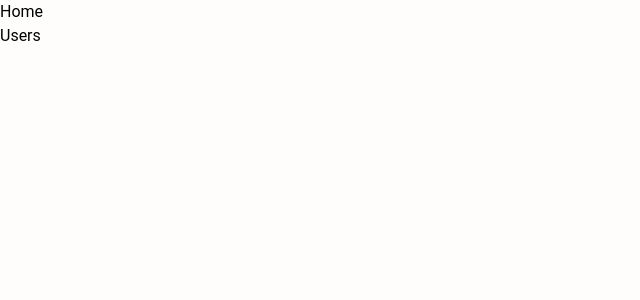
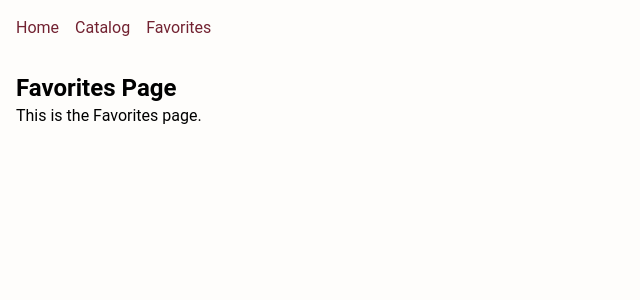
Before and after one commit to aleksandrvasilyev/caffinity, a React app in the folder client/: page /favorites in a window 1280 px wide. Before the commit this address had no page. Shown: the top 300 px of the page, without its empty margins (0-640 px from the left). Built offline with nearby package versions, Linux system fonts and the light colour scheme.

Commit message:
pages has been added

```diff
--- a/client/src/App.jsx
+++ b/client/src/App.jsx
@@ -2,8 +2,9 @@ import React from "react";
 import { Routes, Route } from "react-router-dom";
 import Nav from "./components/Nav";
 import Home from "./pages/Home/Home";
-import CreateUser from "./pages/User/CreateUser";
-import UserList from "./pages/User/UserList";
+import Cafe from "./pages/Cafe/Cafe";
+import Catalog from "./pages/Catalog/Catalog";
+import Favorite from "./pages/Favorite/Favorite";
 
 const App = () => {
   return (
@@ -11,8 +12,9 @@ const App = () => {
       <Nav />
       <Routes>
         <Route path="/" element={<Home />} />
-        <Route path="/user" element={<UserList />} />
-        <Route path="/user/create" element={<CreateUser />} />
+        <Route path="/cafe/:id" element={<Cafe />} />
+        <Route path="/catalog" element={<Catalog />} />
+        <Route path="/favorites" element={<Favorite />} />
       </Routes>
     </>
   );
--- a/client/src/components/Nav.jsx
+++ b/client/src/components/Nav.jsx
@@ -1,18 +1,27 @@
 import React from "react";
 import { Link } from "react-router-dom";
 
-import TEST_ID from "./Nav.testid";
-
 const Nav = () => {
   return (
-    <ul>
-      <Link to="/" data-testid={TEST_ID.linkToHome}>
-        <li>Home</li>
-      </Link>
-      <Link to="/user" data-testid={TEST_ID.linkToUsers}>
-        <li>Users</li>
-      </Link>
-    </ul>
+    <nav>
+      <ul className="flex space-x-4 p-4 text-accent">
+        <li>
+          <Link to="/" className="hover:text-gray-400">
+            Home
+          </Link>
+        </li>
+        <li>
+          <Link to="/catalog" className="hover:text-gray-400">
+            Catalog
+          </Link>
+        </li>
+        <li>
+          <Link to="/favorites" className="hover:text-gray-400">
+            Favorites
+          </Link>
+        </li>
+      </ul>
+    </nav>
   );
 };
 
--- /dev/null
+++ b/client/src/pages/Cafe/Cafe.jsx
@@ -0,0 +1,11 @@
+import React from "react";
+
+const Cafe = () => {
+  return (
+    <div className="p-4">
+      <h1 className="text-2xl font-bold">Cafe Page</h1>
+    </div>
+  );
+};
+
+export default Cafe;
--- /dev/null
+++ b/client/src/pages/Catalog/Catalog.jsx
@@ -0,0 +1,12 @@
+import React from "react";
+
+const Catalog = () => {
+  return (
+    <div className="p-4">
+      <h1 className="text-2xl font-bold">Catalog Page</h1>
+      <p>This is the Catalog page.</p>
+    </div>
+  );
+};
+
+export default Catalog;
--- /dev/null
+++ b/client/src/pages/Favorite/Favorite.jsx
@@ -0,0 +1,12 @@
+import React from "react";
+
+const Favorites = () => {
+  return (
+    <div className="p-4">
+      <h1 className="text-2xl font-bold">Favorites Page</h1>
+      <p>This is the Favorites page.</p>
+    </div>
+  );
+};
+
+export default Favorites;
--- a/client/src/pages/User/CreateUser.jsx
+++ /dev/null
@@ -1,73 +0,0 @@
-import React, { useEffect, useState } from "react";
-
-import Input from "../../components/Input";
-import useFetch from "../../hooks/useFetch";
-import TEST_ID from "./CreateUser.testid";
-
-const CreateUser = () => {
-  const [name, setName] = useState("");
-  const [email, setEmail] = useState("");
-
-  const onSuccess = () => {
-    setName("");
-    setEmail("");
-  };
-  const { isLoading, error, performFetch, cancelFetch } = useFetch(
-    "/user/create",
-    onSuccess,
-  );
-
-  useEffect(() => {
-    return cancelFetch;
-  }, []);
-
-  const handleSubmit = (e) => {
-    e.preventDefault();
-    performFetch({
-      method: "POST",
-      headers: {
-        "content-type": "application/json",
-      },
-      body: JSON.stringify({ user: { name, email } }),
-    });
-  };
-
-  let statusComponent = null;
-  if (error != null) {
-    statusComponent = (
-      <div data-testid={TEST_ID.errorContainer}>
-        Error while trying to create user: {error.toString()}
-      </div>
-    );
-  } else if (isLoading) {
-    statusComponent = (
-      <div data-testid={TEST_ID.loadingContainer}>Creating user....</div>
-    );
-  }
-
-  return (
-    <div data-testid={TEST_ID.container}>
-      <h1>What should the user be?</h1>
-      <form onSubmit={handleSubmit}>
-        <Input
-          name="name"
-          value={name}
-          onChange={(value) => setName(value)}
-          data-testid={TEST_ID.nameInput}
-        />
-        <Input
-          name="email"
-          value={email}
-          onChange={(value) => setEmail(value)}
-          data-testid={TEST_ID.emailInput}
-        />
-        <button type="submit" data-testid={TEST_ID.submitButton}>
-          Submit
-        </button>
-      </form>
-      {statusComponent}
-    </div>
-  );
-};
-
-export default CreateUser;
--- a/client/src/pages/User/CreateUser.testid.js
+++ /dev/null
@@ -1,28 +0,0 @@
-import createTestIdFilePath from "../../util/createTestIdFilePath";
-
-const TEST_ID = {
-  container: `${createTestIdFilePath("pages", "User", "CreateUser")}-container`,
-  nameInput: `${createTestIdFilePath("pages", "User", "CreateUser")}-nameInput`,
-  emailInput: `${createTestIdFilePath(
-    "pages",
-    "User",
-    "CreateUser",
-  )}-emailInput`,
-  submitButton: `${createTestIdFilePath(
-    "pages",
-    "User",
-    "CreateUser",
-  )}-submitButton`,
-  loadingContainer: `${createTestIdFilePath(
-    "pages",
-    "User",
-    "CreateUser",
-  )}-loadingContainer`,
-  errorContainer: `${createTestIdFilePath(
-    "pages",
-    "User",
-    "CreateUser",
-  )}-errorContainer`,
-};
-
-export default TEST_ID;
--- a/client/src/pages/User/UserList.jsx
+++ /dev/null
@@ -1,54 +0,0 @@
-import React, { useEffect, useState } from "react";
-import { Link } from "react-router-dom";
-
-import useFetch from "../../hooks/useFetch";
-import TEST_ID from "./UserList.testid";
-
-const UserList = () => {
-  const [users, setUsers] = useState(null);
-  const { isLoading, error, performFetch, cancelFetch } = useFetch(
-    "/user",
-    (response) => {
-      setUsers(response.result);
-    },
-  );
-
-  useEffect(() => {
-    performFetch();
-
-    return cancelFetch;
-  }, []);
-
-  let content = null;
-
-  if (isLoading) {
-    content = <div data-testid={TEST_ID.loadingContainer}>loading...</div>;
-  } else if (error != null) {
-    content = (
-      <div data-testid={TEST_ID.errorContainer}>Error: {error.toString()}</div>
-    );
-  } else {
-    content = (
-      <>
-        <h1>These are the users</h1>
-        <ul data-testid={TEST_ID.userList} data-loaded={users != null}>
-          {users &&
-            users.map((user) => {
-              return (
-                <li key={user._id} data-elementid={user._id}>
-                  {user.name} ({user.email})
-                </li>
-              );
-            })}
-        </ul>
-        <Link to="/user/create" data-testid={TEST_ID.createUserButton}>
-          <button>Create new user</button>
-        </Link>
-      </>
-    );
-  }
-
-  return <div data-testid={TEST_ID.container}>{content}</div>;
-};
-
-export default UserList;
--- a/client/src/pages/User/UserList.testid.js
+++ /dev/null
@@ -1,23 +0,0 @@
-import createTestIdFilePath from "../../util/createTestIdFilePath";
-
-const TEST_ID = {
-  container: `${createTestIdFilePath("pages", "User", "UserList")}-container`,
-  loadingContainer: `${createTestIdFilePath(
-    "pages",
-    "User",
-    "UserList",
-  )}-loadingContainer`,
-  errorContainer: `${createTestIdFilePath(
-    "pages",
-    "User",
-    "UserList",
-  )}-errorContainer`,
-  userList: `${createTestIdFilePath("pages", "User", "UserList")}-userList`,
-  createUserButton: `${createTestIdFilePath(
-    "pages",
-    "User",
-    "UserList",
-  )}-createUserButton`,
-};
-
-export default TEST_ID;
```
Also changed, not shown: 2 other files (tests, documents, lock files or other folders).
